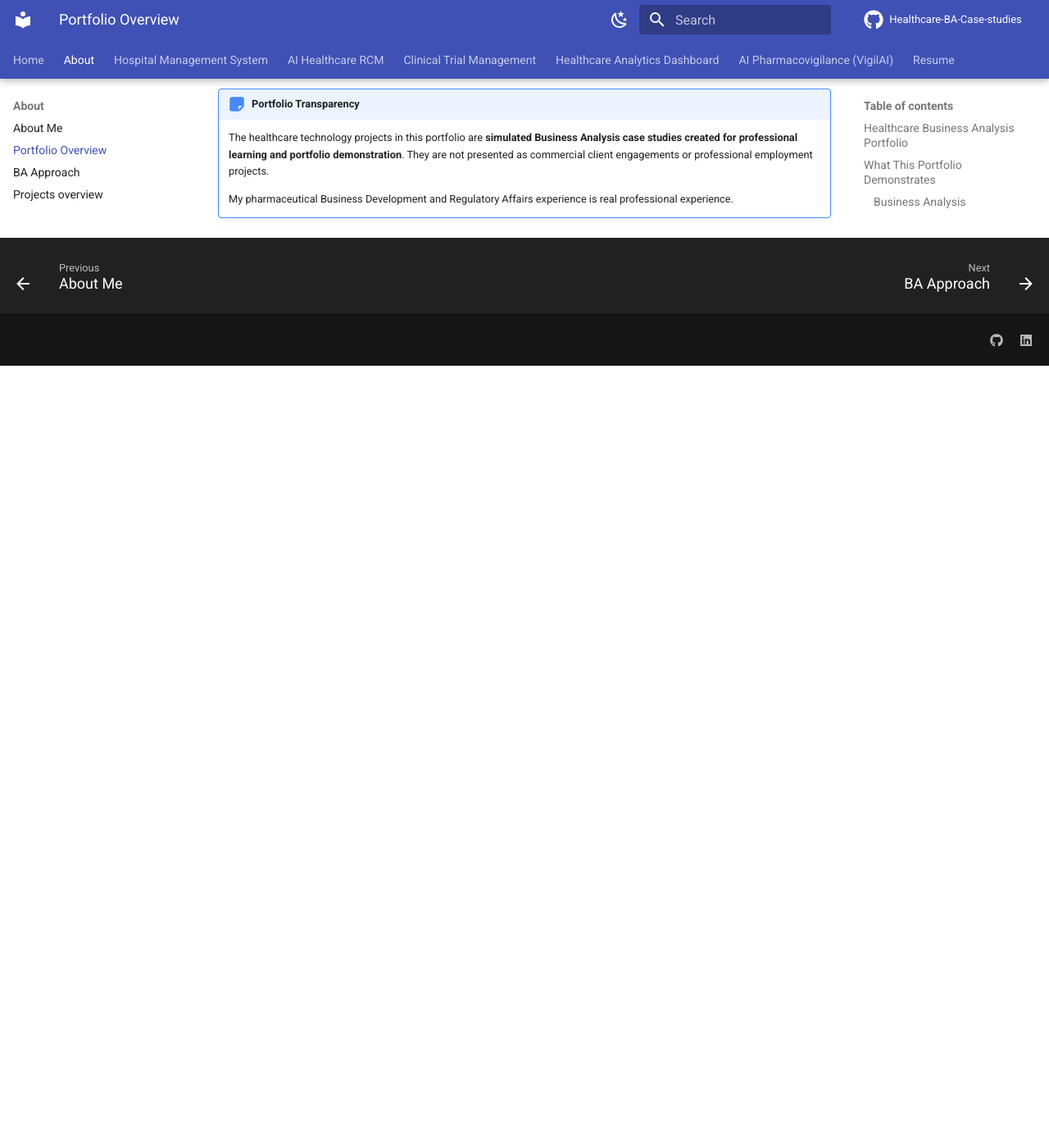
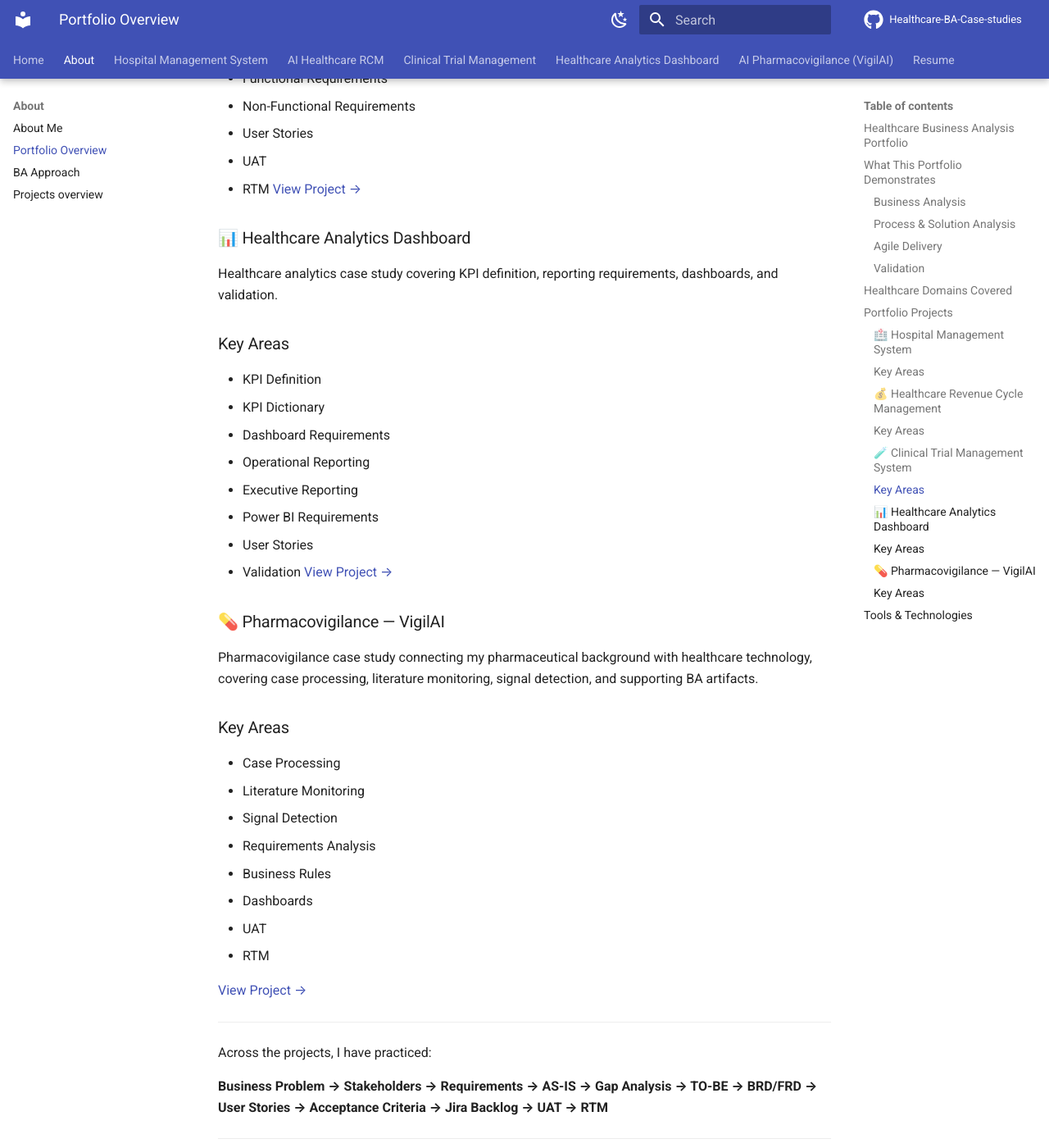
Before and after one commit to tsrajpurohit/healthcare-ba-ai-portfolio-, an MkDocs documentation site: the page built from docs/overview.md, in a window 1280 px wide and 1400 px high, scrolled down 3841 px. Shown: the whole window at 82% size. Built offline with MkDocs 1.6.1 and Material for MkDocs 9.7.7, drawn with Linux system fonts in a browser that asks for light colours; comment, search, counter and statistics services are not loaded; before the commit the page ends 4287 px from its top, so only the background shows below that; some of the changed text lies outside the part shown.

Commit message:
Expand overview with key areas for case studies
Added key areas for various healthcare case studies and outlined the business analysis process.

```diff
--- a/docs/overview.md
+++ b/docs/overview.md
@@ -76,34 +76,93 @@ The portfolio covers the complete journey from understanding a business problem
 ### 🏥 Hospital Management System
 
 Business Analysis case study covering hospital operational workflows, requirements, process modeling, Agile backlog, and UAT.
+### Key Areas
 
+- Patient Registration
+- Appointment Management
+- Patient Management
+- Billing
+- Requirements Analysis
+- Process Modeling
+- BRD / FRD
+- User Stories
+- Jira Backlog
+- UAT
+- RTM
 [View Project →](hms/index.md)
 
 ### 💰 Healthcare Revenue Cycle Management
 
 Healthcare RCM case study covering claims, denials, coding assistance, workqueues, requirements, and product workflows.
+### Key Areas
 
+- Claims
+- Denials
+- Coding Assistance
+- Workqueues
+- Requirements
+- Business Rules
+- Workflow Design
+- Product Backlog
+- UAT
 [View Project →](rcm/index.md)
 
 ### 🧪 Clinical Trial Management System
 
 Clinical research case study covering trial setup, sites, subjects, visits, documentation, and compliance.
+### Key Areas
 
+- Trial Setup
+- Sites
+- Subjects
+- Visits
+- Documentation
+- Compliance
+- Functional Requirements
+- Non-Functional Requirements
+- User Stories
+- UAT
+- RTM
 [View Project →](ctms/index.md)
 
 ### 📊 Healthcare Analytics Dashboard
 
 Healthcare analytics case study covering KPI definition, reporting requirements, dashboards, and validation.
+### Key Areas
 
+- KPI Definition
+- KPI Dictionary
+- Dashboard Requirements
+- Operational Reporting
+- Executive Reporting
+- Power BI Requirements
+- User Stories
+- Validation
 [View Project →](analytics/index.md)
 
 ### 💊 Pharmacovigilance — VigilAI
 
 Pharmacovigilance case study connecting my pharmaceutical background with healthcare technology, covering case processing, literature monitoring, signal detection, and supporting BA artifacts.
+### Key Areas
+
+- Case Processing
+- Literature Monitoring
+- Signal Detection
+- Requirements Analysis
+- Business Rules
+- Dashboards
+- UAT
+- RTM
 
 [View Project →](pv/index.md)
 
 ---
+Across the projects, I have practiced:
+
+**Business Problem → Stakeholders → Requirements → AS-IS → Gap Analysis → TO-BE → BRD/FRD → User Stories → Acceptance Criteria → Jira Backlog → UAT → RTM**
+
+---
+
 
 ## Tools & Technologies
 
```
